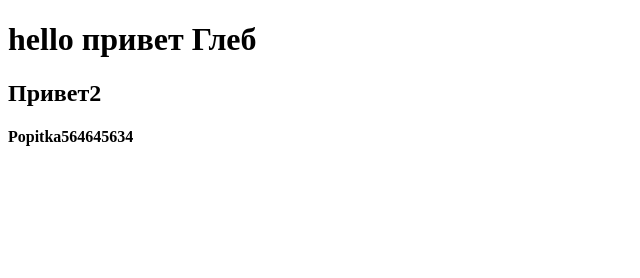
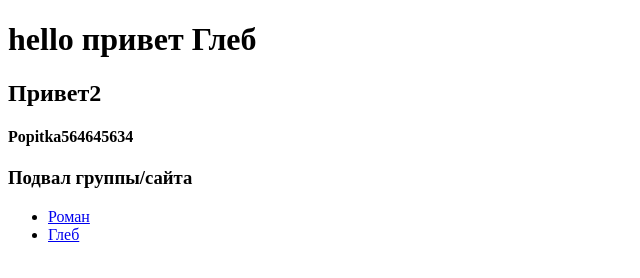
Before and after one commit to FTPscaaarcrw/my_reposit, a plain HTML site: page index.html in a window 1280 px wide. Shown: the whole page, without its empty margins (0-640 px from the left). Drawn offline with Linux system fonts and the light colour scheme.

Commit message:
изменил я

```diff
--- a/index.html
+++ b/index.html
@@ -6,4 +6,15 @@
     <h1>hello привет Глеб</h1>
     <h2>Привет2</h2>
     <h4>Popitka564645634</h4>
+
+
+     <footer>
+        <h3>Подвал группы/сайта</h3>
+        <ul>
+            <li><a href="https://vk.com/late_night_in_the_middle_of_june">Роман</a></li>
+            <li><a href="https://vk.com/gg_gansi">Глеб</a></li>
+        </ul>
+    </footer>
+
+
 </body>
```
